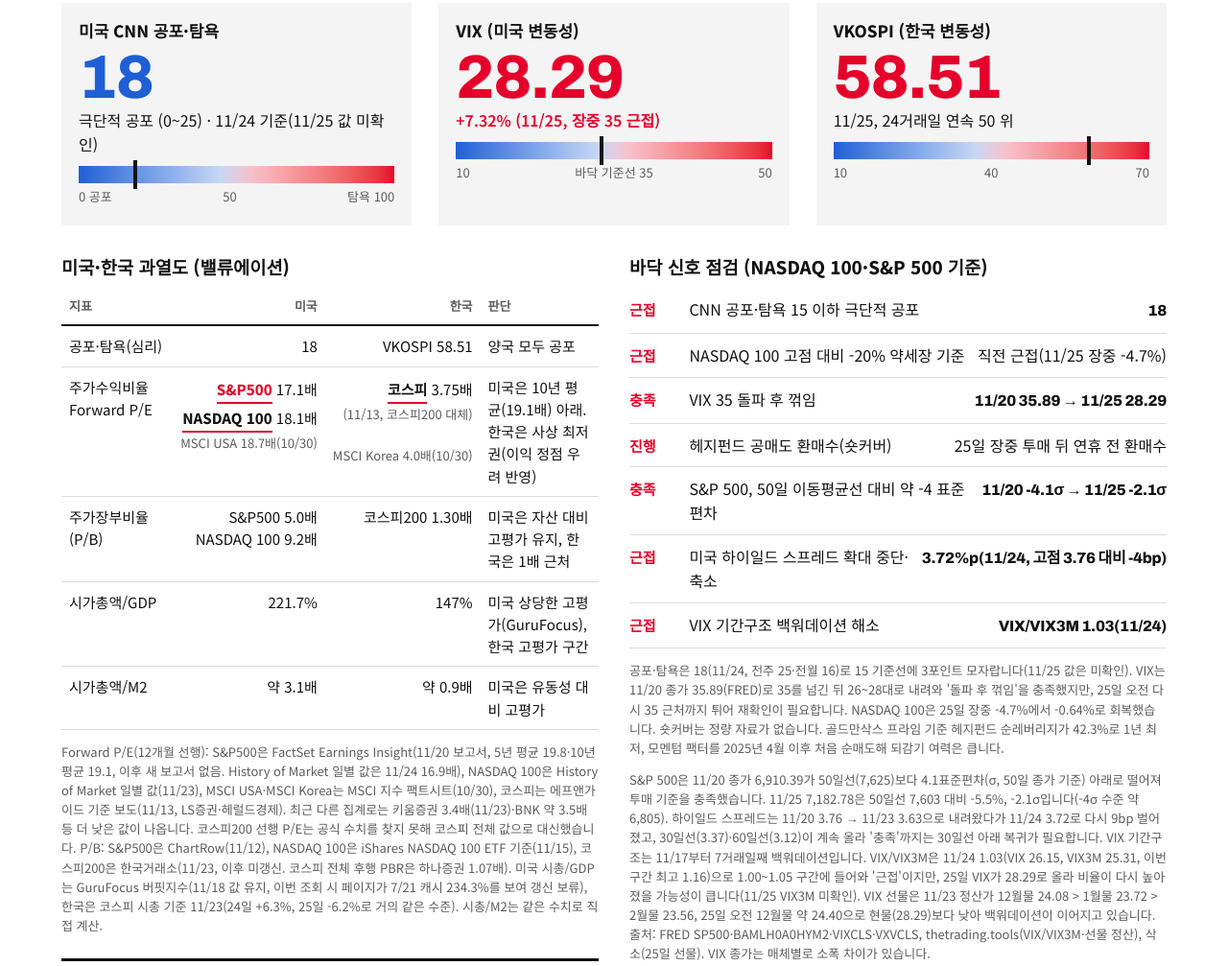
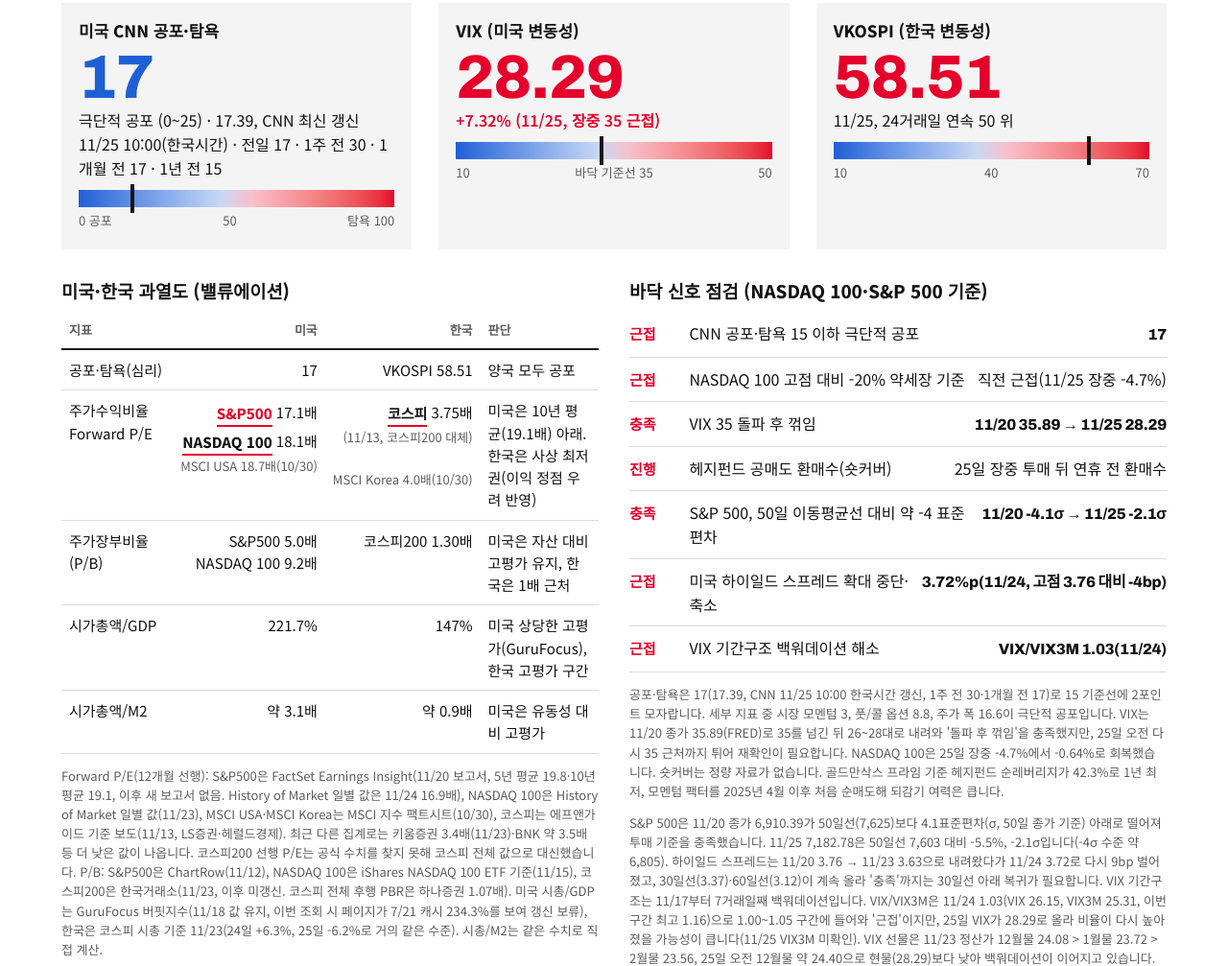
Before and after one commit to blueskyrainbow/morning-market, a plain HTML site: page index.html in a window 1280 px wide. Shown: the part 2516-3523 px from the top of the page at 96% size. Drawn offline with Linux system fonts and the light colour scheme.

Commit message:
CNN 공포·탐욕 최신값 반영
Co-Authored-By: Claude Opus 5.5 <noreply@anthropic.com>
Claude-Session: https://claude.ai/code/session_01RAwbo6Ggpcxtzpoh5y3YJL

```diff
--- a/index.html
+++ b/index.html
@@ -183,9 +183,9 @@ footer a{color:var(--ink)}footer li{margin-bottom:4px;font-size:14px;overflow-wr
   <div class="three">
    <div class="card">
     <h3>미국 CNN 공포·탐욕</h3>
-    <div class="big num dn">18</div>
-    <div>극단적 공포 (0~25) · 11/24 기준(11/25 값 미확인)</div>
-    <div class="meter"><div class="scale"><span class="pin" style="left:calc(18% - 2px)"></span></div><div class="ticks"><span>0 공포</span><span>50</span><span>탐욕 100</span></div></div>
+    <div class="big num dn">17</div>
+    <div>극단적 공포 (0~25) · 17.39, CNN 최신 갱신 11/25 10:00(한국시간) · 전일 17 · 1주 전 30 · 1개월 전 17 · 1년 전 15</div>
+    <div class="meter"><div class="scale"><span class="pin" style="left:calc(17% - 2px)"></span></div><div class="ticks"><span>0 공포</span><span>50</span><span>탐욕 100</span></div></div>
    </div>
    <div class="card">
     <h3>VIX (미국 변동성)</h3>
@@ -206,7 +206,7 @@ footer a{color:var(--ink)}footer li{margin-bottom:4px;font-size:14px;overflow-wr
     <div class="scroll"><table>
      <thead><tr><th>지표</th><th class="r">미국</th><th class="r">한국</th><th>판단</th></tr></thead>
      <tbody>
-      <tr><td>공포·탐욕(심리)</td><td class="r">18</td><td class="r">VKOSPI 58.51</td><td>양국 모두 공포</td></tr>
+      <tr><td>공포·탐욕(심리)</td><td class="r">17</td><td class="r">VKOSPI 58.51</td><td>양국 모두 공포</td></tr>
       <tr><td>주가수익비율 Forward P/E</td><td class="r"><button type="button" class="ind pe" data-p="sp" aria-controls="peBox">S&amp;P500</button> 17.1배<br><button type="button" class="ind pe" data-p="ndx" aria-controls="peBox">NASDAQ 100</button> 18.1배<br><small>MSCI USA 18.7배(10/30)</small></td><td class="r"><button type="button" class="ind pe" data-p="ks" aria-controls="peBox">코스피</button> 3.75배<br><small>(11/13, 코스피200 대체)</small><br><small>MSCI Korea 4.0배(10/30)</small></td><td>미국은 10년 평균(19.1배) 아래. 한국은 사상 최저권(이익 정점 우려 반영)</td></tr>
       <tr><td>주가장부비율(P/B)</td><td class="r">S&amp;P500 5.0배<br>NASDAQ 100 9.2배</td><td class="r">코스피200 1.30배</td><td>미국은 자산 대비 고평가 유지, 한국은 1배 근처</td></tr>
       <tr><td>시가총액/GDP</td><td class="r">221.7%</td><td class="r">147%</td><td>미국 상당한 고평가(GuruFocus), 한국 고평가 구간</td></tr>
@@ -225,7 +225,7 @@ footer a{color:var(--ink)}footer li{margin-bottom:4px;font-size:14px;overflow-wr
    <div>
     <h3 style="margin:0 0 8px">바닥 신호 점검 (NASDAQ 100·S&amp;P 500 기준)</h3>
     <ul class="check">
-     <li><span class="mark up">근접</span><span>CNN 공포·탐욕 15 이하 극단적 공포</span><span class="num">18</span></li>
+     <li><span class="mark up">근접</span><span>CNN 공포·탐욕 15 이하 극단적 공포</span><span class="num">17</span></li>
      <li><span class="mark up">근접</span><span>NASDAQ 100 고점 대비 -20% 약세장 기준</span><span>직전 근접(11/25 장중 -4.7%)</span></li>
      <li><span class="mark up">충족</span><span>VIX 35 돌파 후 꺾임</span><span class="num">11/20 35.89 → 11/25 28.29</span></li>
      <li><span class="mark up">진행</span><span>헤지펀드 공매도 환매수(숏커버)</span><span>25일 장중 투매 뒤 연휴 전 환매수</span></li>
@@ -233,7 +233,7 @@ footer a{color:var(--ink)}footer li{margin-bottom:4px;font-size:14px;overflow-wr
      <li><span class="mark up">근접</span><span>미국 하이일드 스프레드 확대 중단·축소</span><span class="num">3.72%p(11/24, 고점 3.76 대비 -4bp)</span></li>
      <li><span class="mark up">근접</span><span>VIX 기간구조 백워데이션 해소</span><span class="num">VIX/VIX3M 1.03(11/24)</span></li>
     </ul>
-    <p class="note">공포·탐욕은 18(11/24, 전주 25·전월 16)로 15 기준선에 3포인트 모자랍니다(11/25 값은 미확인). VIX는 11/20 종가 35.89(FRED)로 35를 넘긴 뒤 26~28대로 내려와 '돌파 후 꺾임'을 충족했지만, 25일 오전 다시 35 근처까지 튀어 재확인이 필요합니다. NASDAQ 100은 25일 장중 -4.7%에서 -0.64%로 회복했습니다. 숏커버는 정량 자료가 없습니다. 골드만삭스 프라임 기준 헤지펀드 순레버리지가 42.3%로 1년 최저, 모멘텀 팩터를 2025년 4월 이후 처음 순매도해 되감기 여력은 큽니다.</p>
+    <p class="note">공포·탐욕은 17(17.39, CNN 11/25 10:00 한국시간 갱신, 1주 전 30·1개월 전 17)로 15 기준선에 2포인트 모자랍니다. 세부 지표 중 시장 모멘텀 3, 풋/콜 옵션 8.8, 주가 폭 16.6이 극단적 공포입니다. VIX는 11/20 종가 35.89(FRED)로 35를 넘긴 뒤 26~28대로 내려와 '돌파 후 꺾임'을 충족했지만, 25일 오전 다시 35 근처까지 튀어 재확인이 필요합니다. NASDAQ 100은 25일 장중 -4.7%에서 -0.64%로 회복했습니다. 숏커버는 정량 자료가 없습니다. 골드만삭스 프라임 기준 헤지펀드 순레버리지가 42.3%로 1년 최저, 모멘텀 팩터를 2025년 4월 이후 처음 순매도해 되감기 여력은 큽니다.</p>
     <p class="note">S&amp;P 500은 11/20 종가 6,910.39가 50일선(7,625)보다 4.1표준편차(σ, 50일 종가 기준) 아래로 떨어져 투매 기준을 충족했습니다. 11/25 7,182.78은 50일선 7,603 대비 -5.5%, -2.1σ입니다(-4σ 수준 약 6,805). 하이일드 스프레드는 11/20 3.76 → 11/23 3.63으로 내려왔다가 11/24 3.72로 다시 9bp 벌어졌고, 30일선(3.37)·60일선(3.12)이 계속 올라 '충족'까지는 30일선 아래 복귀가 필요합니다. VIX 기간구조는 11/17부터 7거래일째 백워데이션입니다. VIX/VIX3M은 11/24 1.03(VIX 26.15, VIX3M 25.31, 이번 구간 최고 1.16)으로 1.00~1.05 구간에 들어와 '근접'이지만, 25일 VIX가 28.29로 올라 비율이 다시 높아졌을 가능성이 큽니다(11/25 VIX3M 미확인). VIX 선물은 11/23 정산가 12월물 24.08 &gt; 1월물 23.72 &gt; 2월물 23.56, 25일 오전 12월물 약 24.40으로 현물(28.29)보다 낮아 백워데이션이 이어지고 있습니다. 출처: FRED SP500·BAMLH0A0HYM2·VIXCLS·VXVCLS, thetrading.tools(VIX/VIX3M·선물 정산), 삭소(25일 선물). VIX 종가는 매체별로 소폭 차이가 있습니다.</p>
    </div>
   </div>
@@ -314,7 +314,7 @@ footer a{color:var(--ink)}footer li{margin-bottom:4px;font-size:14px;overflow-wr
   <ol>
    <li><span class="sell">매도 관점</span> 한국 메모리·반도체 고베타(SK하이닉스·삼성전기·SK스퀘어). 외국인이 25일 하루에 삼성전자 1조121억원, SK하이닉스 5,621억원을 던졌고 BNP파리바는 마이크론을 하향했습니다. 간밤 미국 반도체가 장중 -8%에서 -0.65%로 회복해 오늘 기술적 반등이 나올 수 있는데, 그 반등은 단기 비중을 줄이는 기회로 보는 매도 관점이 유리합니다. 델의 AI 수주잔고 1,323억달러처럼 수요 근거는 살아 있으니 장기 핵심 보유분까지 던질 필요는 없습니다.</li>
    <li><span class="sell">매도 관점</span> 금리 민감 성장주 레버리지·신용 포지션. 근원 PCE 3.3%(예상 상회), GDP 4.3%로 12월 인상(97%)에 이어 1월 추가 인상(63%)까지 가격에 들어오고 있습니다. 하이일드 스프레드가 3.72%p로 다시 벌어졌고 30일선이 계속 올라, 4%를 넘기면 위험자산 비중을 한 번 더 줄이는 매도 관점을 강화합니다.</li>
-   <li><span class="buy">분할 매수 관점</span> 미국 지수(S&amp;P500·NASDAQ 100). 바닥 신호 7개 중 VIX 35 돌파 후 꺾임과 S&amp;P500 -4σ 투매(11/20)가 충족됐고, 공포·탐욕 18, NASDAQ 100 -20% 근접, 하이일드·VIX 기간구조가 근접입니다. 25일처럼 장중 투매를 오후에 되돌린 날은 단기 바닥에서 자주 나옵니다. 목표 비중의 3분의 1을 지금 넣고, 2차는 VIX/VIX3M이 1 아래(콘탱고)로 돌아오고 하이일드 스프레드가 30일선(3.37) 아래로 내려올 때, 3차는 12/10 FOMC 결과 뒤가 안전합니다.</li>
+   <li><span class="buy">분할 매수 관점</span> 미국 지수(S&amp;P500·NASDAQ 100). 바닥 신호 7개 중 VIX 35 돌파 후 꺾임과 S&amp;P500 -4σ 투매(11/20)가 충족됐고, 공포·탐욕 17, NASDAQ 100 -20% 근접, 하이일드·VIX 기간구조가 근접입니다. 25일처럼 장중 투매를 오후에 되돌린 날은 단기 바닥에서 자주 나옵니다. 목표 비중의 3분의 1을 지금 넣고, 2차는 VIX/VIX3M이 1 아래(콘탱고)로 돌아오고 하이일드 스프레드가 30일선(3.37) 아래로 내려올 때, 3차는 12/10 FOMC 결과 뒤가 안전합니다.</li>
    <li><span class="buy">분할 매수 관점</span> 코스피 지수·우량주. 고점 대비 -48.5%, 선행 PER 3~4배, VKOSPI 58로 가격은 극단적 공포 영역입니다. 다만 외국인 매도가 그치지 않아 오늘 금통위(인상 전망)와 12/1 수출입동향을 확인하며 3~4회로 나눠 담는 편이 낫습니다.</li>
    <li><span class="buy">매수 우위</span> 외국인과 기관이 함께 산 셀트리온, 기관이 산 아모레퍼시픽·삼성바이오로직스, 외국인이 산 NAVER 등 반도체와 덜 엮인 방어 성장주. 12/11 코스피200 편입 종목(대덕전자·효성·일진전기 등)은 반영일 전 패시브 매수 수혜를 볼 수 있습니다. 미국 액티브 ETF는 앤트로픽·스페이스X를 함께 사고 엔비디아·넷플릭스를 함께 팔았습니다.</li>
   </ol>
```
